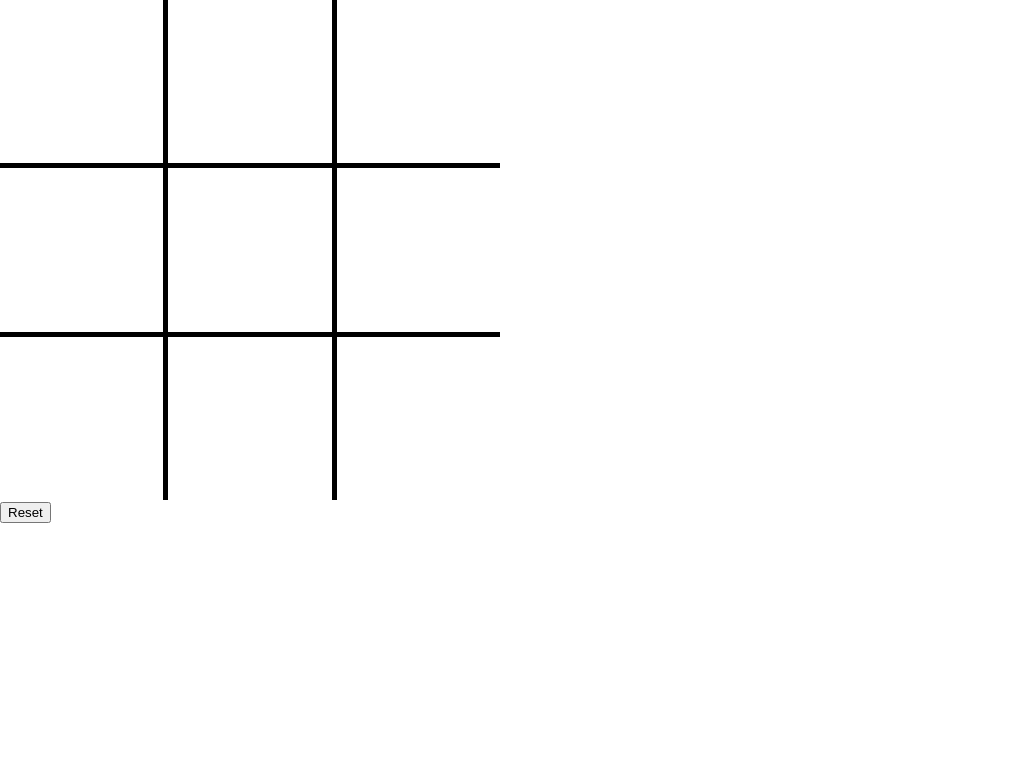
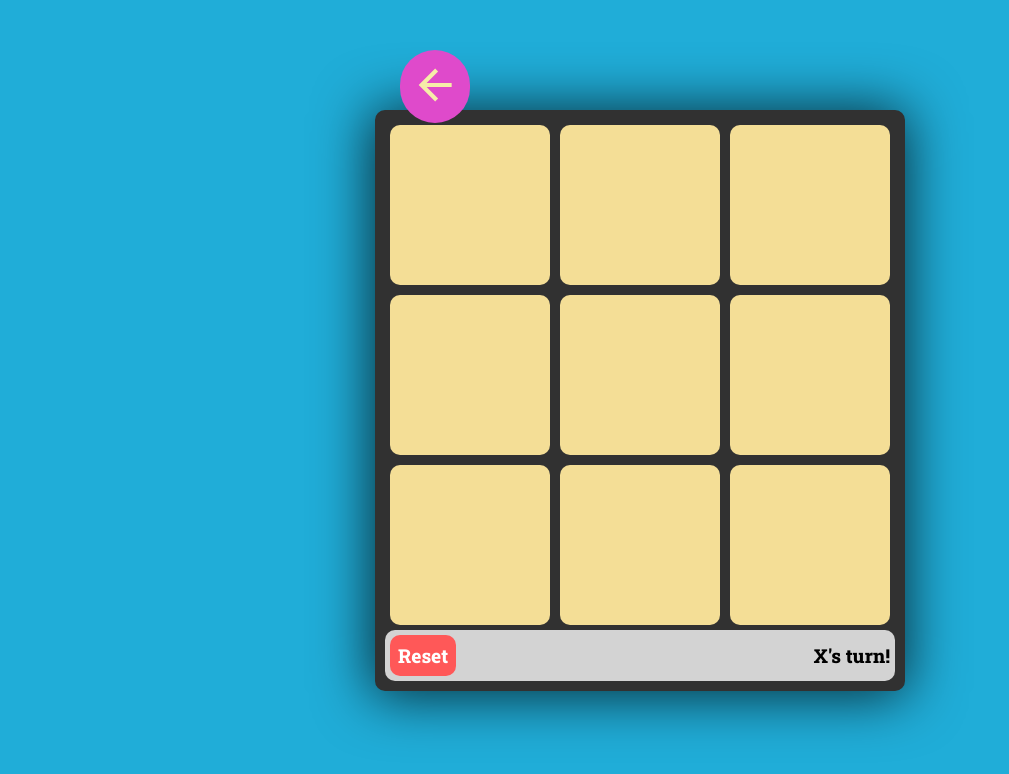
Before and after one commit to jordendickerson/tic-tac-toe, a plain HTML site: page index.html in a window 1280 px wide. Both pictures are taken after a click on the button "Play!". Shown: the whole page, without its empty margins (0-1009 px from the left). Drawn offline with Linux system fonts and the light colour scheme.

Commit message:
Style game window, Added turn indicator and back button

```diff
--- a/index.html
+++ b/index.html
@@ -29,6 +29,7 @@
     </div>
 
     <div id="game-wrapper" class="inactive">
+        <div class="game">
             <div class="game-board">
                 <div class="game-tile" data-tile="0"></div>
                 <div class="game-tile" data-tile="1"></div>
@@ -40,8 +41,16 @@
                 <div class="game-tile" data-tile="7"></div>
                 <div class="game-tile" data-tile="8"></div>
             </div>
+            <div class="game-footer">
                 <button class="reset">Reset</button>
                 <div class="game-status"></div>
+            </div>
+            <button class="back-button"><svg viewBox="0 0 24 24">
+                <path fill="currentColor" d="M20,11V13H8L13.5,18.5L12.08,19.92L4.16,12L12.08,4.08L13.5,5.5L8,11H20Z" />
+            </svg></button>
+
+        </div>
+
     </div>
 
 </body>
--- a/styles/style.scss
+++ b/styles/style.scss
@@ -6,12 +6,14 @@ body{
     font-family: 'Roboto Slab', sans-serif;
 }
 
+//PREGAME WINDOW
 #pregame-wrapper{
     display: grid;
     grid-template-columns: 1fr 1.5fr 1fr;
     height: 100vh;
     background-color: #20add8;
 
+    //Player columns
     .player-wrapper{
         display: flex;
         flex-direction: column;
@@ -65,6 +67,7 @@ body{
         border-bottom-right-radius: 25px;
     }
 
+    //Middle Title Wrapper
     .middle-wrapper{
         display: flex;
         flex-direction: column;
@@ -93,6 +96,25 @@ body{
     }
 }
 
+//GAME WINDOW
+#game-wrapper{
+    display: grid;
+    justify-content: center;
+    align-items: center;
+    background-color: #20add8;
+    height: 100vh;
+
+    .game{
+        position: relative;
+        display: flex;
+        flex-direction: column;
+        border: 10px rgb(49, 49, 49) solid;
+        border-radius: 10px;
+        background-color: rgb(49, 49, 49);
+        box-shadow: -1px 2px 56px 3px rgba(0,0,0,0.75);
+
+
+
         // GAME BOARD STYLES
         .game-board{
             width: 500px;
@@ -100,8 +122,8 @@ body{
             display: grid;
             grid-template-columns: 1fr 1fr 1fr;
             grid-template-rows: 1fr 1fr 1fr;
-    background-color: black;
-    gap: 5px;
+            gap: 10px;
+            padding: 5px;
 
             .game-tile{
                 font-family: 'Passion One', sans-serif;
@@ -109,10 +131,62 @@ body{
                 display: flex;
                 justify-content: center;
                 align-items: center;
-        background-color: white;
+                background-color: #f4de96;
+                cursor: pointer;
+                border-radius: 10px;
+            }
+        }
+
+        .game-footer{
+            display: flex;
+            justify-content: space-between;
+            align-items: center;
+            background-color: lightgrey;
+            border-radius: 10px;
+            padding: 5px;
+
+            button{
+                font-family: 'Roboto Slab', sans-serif;
+                font-size: 1.2em;
+                border: none;
+                background-color: rgb(255, 88, 88);
+                color: white;
+                padding: 8px;
+                border-radius: 10px;
                 cursor: pointer;
             }
+
+            .game-status{
+                font-size: 1.2em;
             }
+
+
+        }
+        .back-button{
+            position: fixed;
+            top: 50px;
+            left: 400px;
+            border: none;
+            padding: 10px;
+            border-radius: 50px;
+            cursor: pointer;
+            background-color: #df4acb;
+            color: #f6eda9;
+            transition: 0.3s;
+
+            svg{
+                width: 50px;
+            }
+
+            &:hover{
+                background-color: rgba(223, 74, 203, 0.808);
+                box-shadow: 5px 5px 18px -2px rgba(0,0,0,0.49);
+            }
+        }
+    }
+}
+
+
 //INACTIVE
 .inactive {
     display: none !important;
```
Also changed, not shown: css/style.css, scripts/bootstrap.js, 1 other file. Lines whose indentation alone changed are shown as unchanged.
